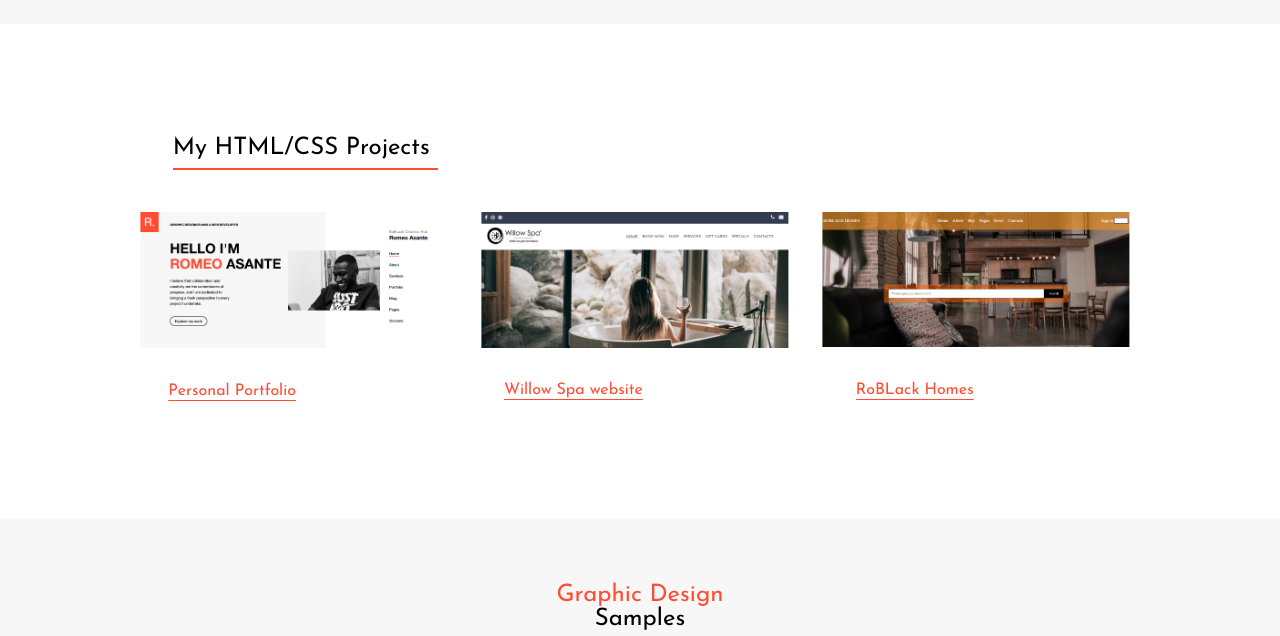
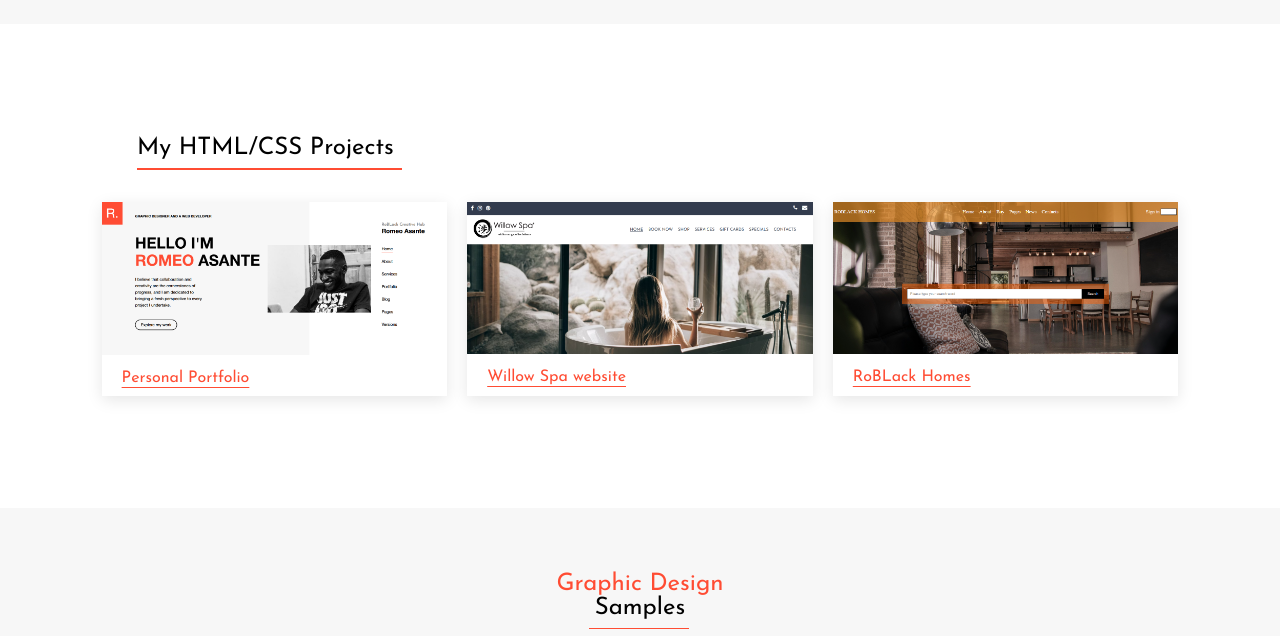
Before and after one commit to roblack66/roblack66.github.io, a plain HTML site: page index.html in a window 1280 px wide. Shown: the part 2200-2836 px from the top of the page. Drawn offline with Linux system fonts and the light colour scheme; a web font is replaced by a local one.

Commit message:
hover and transition effects added to images

```diff
--- a/css/styles.css
+++ b/css/styles.css
@@ -425,7 +425,7 @@ hr{
     border: none;
     border-top: 2.5px solid #FF4C33;
     width: 265px;
-    margin-left: 13.5%;
+    margin-left: 10.7%;
     padding-bottom: 1rem;
 }
 .skills-hr{
@@ -452,12 +452,14 @@ hr{
     padding-top: 1rem;
 }
 
-.dev-port-project{
+.dev-port-project {
     display: flex;
-    justify-content: space-around;
-    width: 80%;
-    object-fit: contain;
+    justify-content: center;
+    width: 90%;
+    max-width: 1200px;
+    margin: 0 auto;
     padding-top: 1rem;
+    gap: 20px;
 }
 
 .dev-port a{
@@ -466,9 +468,11 @@ hr{
 }
 .dev-port-project a{
     display: block;
+    text-align: center;
     padding-bottom: 0.5rem;
-    margin-left: 40%;
+    margin-left: 0;
 }
+
 
 .dev-port img{
     width: 100%;
@@ -476,8 +480,8 @@ hr{
 }
 .dev-port-project img{
     width: 100%;
-    padding-bottom: 0.8rem;
-    margin-left: 50%;
+    padding-bottom: 0;
+    margin-left: 0;
 }
 
 .first-dev{
@@ -485,23 +489,21 @@ hr{
     padding-right: 10%;
     object-fit: contain;
 }
-.first-dev-project{
+.first-dev-project,
+.second-dev-project,
+.third-dev-project {
     width: 30%;
-    object-fit: contain;
+    padding: 0;
+    background: white;
+    border-radius: 0;
+    box-shadow: 0 4px 15px rgba(0, 0, 0, 0.1);
+    overflow: hidden;
 }
 .second-dev{
     width: 30%;
     object-fit: contain;
 }
-.second-dev-project{
-    width: 30%;
-    object-fit: contain;
-}
 .third-dev{
-    width: 30%;
-    object-fit: contain;
-}
-.third-dev-project{
     width: 30%;
     object-fit: contain;
 }
@@ -574,7 +576,7 @@ hr{
 }
 
 .dev-main-project h2{
-    padding-left: 13.5%;
+    padding-left: 10.7%;
     /* padding-bottom: 3rem; */
     font-family: "Josefin Sans", sans-serif;
     font-optical-sizing: auto;
@@ -871,45 +873,90 @@ html {
 
 /* Update the project image link styles */
 .project-image-link {
+    width: 100%;
     display: block;
-    width: 100%;
-    margin-left: 50%;
+    margin: 0;
+    padding: 0;
+    line-height: 0; /* Remove any extra space */
 }
 
 .project-image-link img {
     width: 100%;
-    padding-bottom: 0.8rem;
+    height: auto;
+    display: block;
+    margin: 0;
+    padding: 0;
+    border-radius: 0;
+    vertical-align: bottom; /* Remove any extra space */
 }
 
-/* Keep existing styles but update these properties */
-.dev-port-project {
-    display: flex;
-    justify-content: space-around;
-    width: 80%;
-    object-fit: contain;
-    padding-top: 1rem;
+/* Update link styles */
+.dev-port-project a:not(.project-image-link) {
+    padding: 10px;
+    margin: 0;
+    color: #FF4C33;
+    text-decoration: underline;
+    font-family: "Josefin Sans", sans-serif;
+    font-weight: 400;
+    text-underline-offset: 0.3rem;
+    text-align: left;
+    padding-left: 20px;
 }
 
-.first-dev-project,
-.second-dev-project,
-.third-dev-project {
-    width: 30%;
-    object-fit: contain;
+/* Reset padding for image container */
+.project-image-link {
+    width: 100%;
+    display: block;
+    margin: 0;
+    padding: 0;
+    line-height: 0; /* Remove any extra space */
 }
 
-/* Fix image alignment with text */
-.first-dev-project a,
-.second-dev-project a,
-.third-dev-project a {
+/* Reset other link padding */
+.dev-port-project a {
     display: block;
-    text-align: center;
-    margin-top: 10px;
+    text-align: left;
+    padding-bottom: 0.3rem; /* Reduce bottom padding */
+    margin-left: 0;
+    text-decoration: underline;
+    text-underline-offset: 0.3rem;
 }
 
-/* Maintain image dimensions */
-.dev-port-project img {
+/* Hover effects */
+.first-dev-project:hover,
+.second-dev-project:hover,
+.third-dev-project:hover {
+    transform: translateY(-5px);
+    box-shadow: 0 6px 20px rgba(0, 0, 0, 0.15);
+    transition: all 0.3s ease;
+}
+
+/* Responsive styles */
+@media screen and (max-width: 768px) {
+    .dev-port-project {
+        flex-direction: column;
+        align-items: center;
+        width: 90%;
+        margin: 0 auto;
+        gap: 30px;
+    }
+
+    .first-dev-project,
+    .second-dev-project,
+    .third-dev-project {
+        width: 100%;
+        max-width: 400px;
+    }
+}
+
+/* Light hover effects for API images */
+.dev-port a img {
     width: 100%;
     padding-bottom: 0.8rem;
-    margin-left: 50%;
-    transform: translateX(-50%);
+    transition: all 0.3s ease;
 }
+
+.dev-port a:hover img {
+    transform: scale(1.02);
+    filter: brightness(1.05);
+}
```
